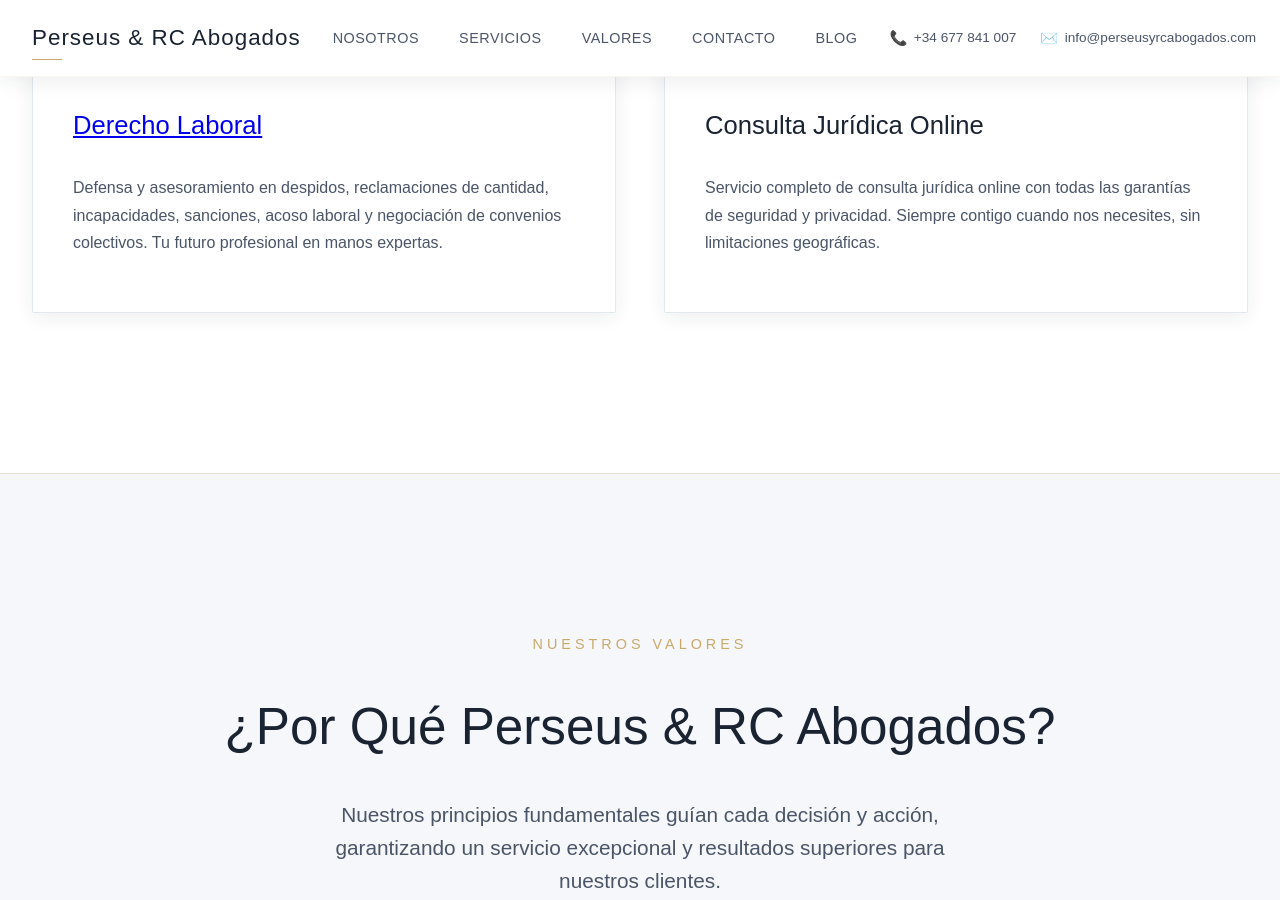
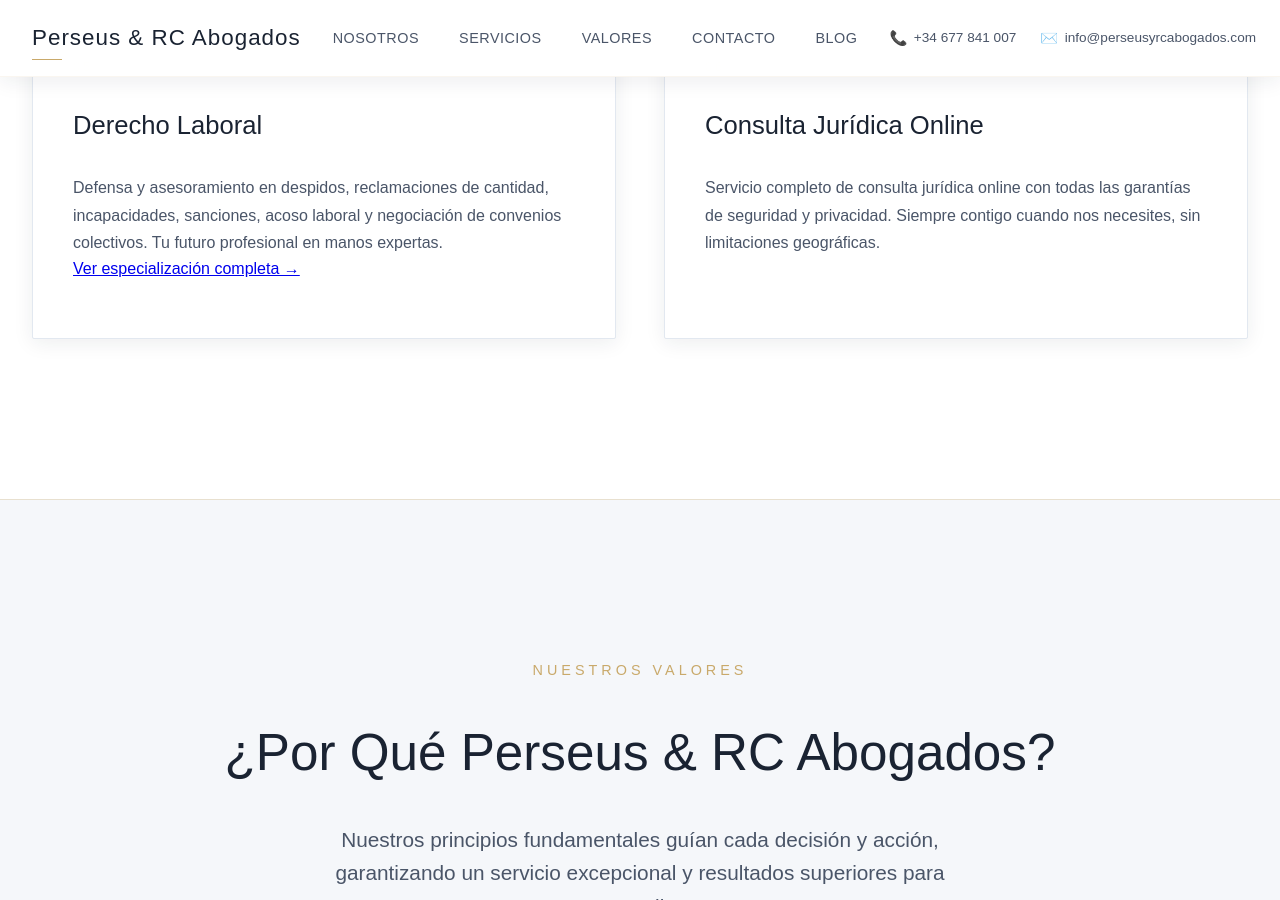
Before and after one commit to streaming10/Perseus_RC_abogados, a Jekyll site: the page built from index.md, in a window 1280 px wide and 900 px high, scrolled down 2837 px. Built offline with Jekyll 4.4.1, drawn with Linux system fonts in a browser that asks for light colours.

Commit message:
Update index.md

```diff
--- a/index.md
+++ b/index.md
@@ -107,11 +107,12 @@
 
       <div class="service-item fade-in stagger-delay-5">
         <div class="service-number">05</div>
-        <h3 class="service-title"><a href="/abogado-laboralista/">Derecho Laboral</a></h3>
+        <h3 class="service-title">Derecho Laboral</h3>
         <p class="service-description">
           Defensa y asesoramiento en despidos, reclamaciones de cantidad, incapacidades, sanciones,
           acoso laboral y negociación de convenios colectivos. Tu futuro profesional en manos expertas.
         </p>
+        <a href="/abogado-laboralista/" class="service-link">Ver especialización completa →</a>
       </div>
 
       <div class="service-item fade-in stagger-delay-6">
```
